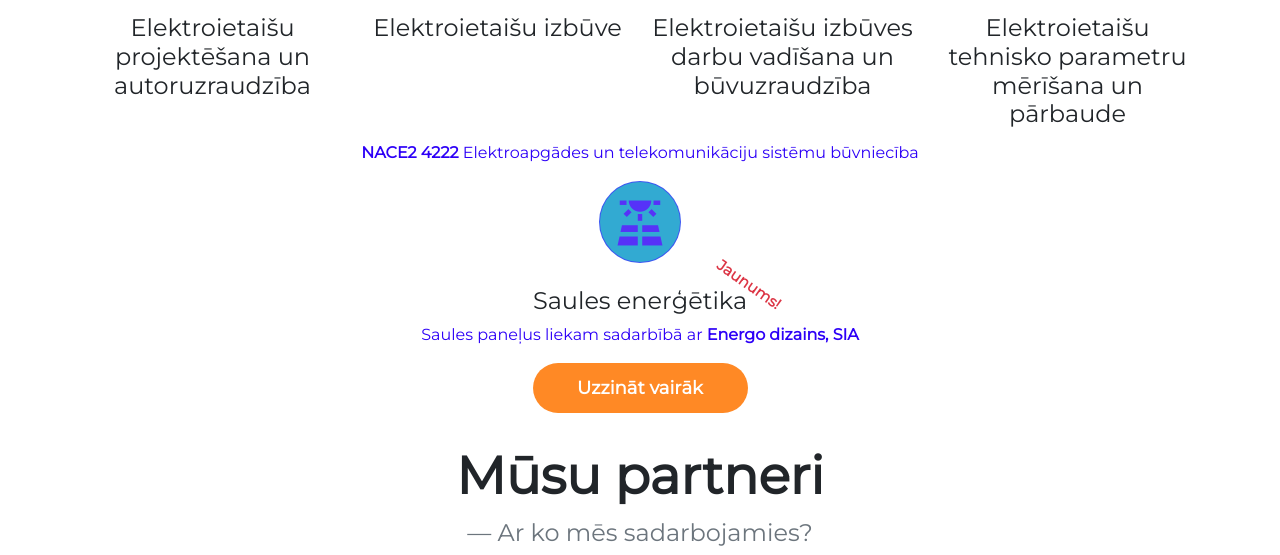
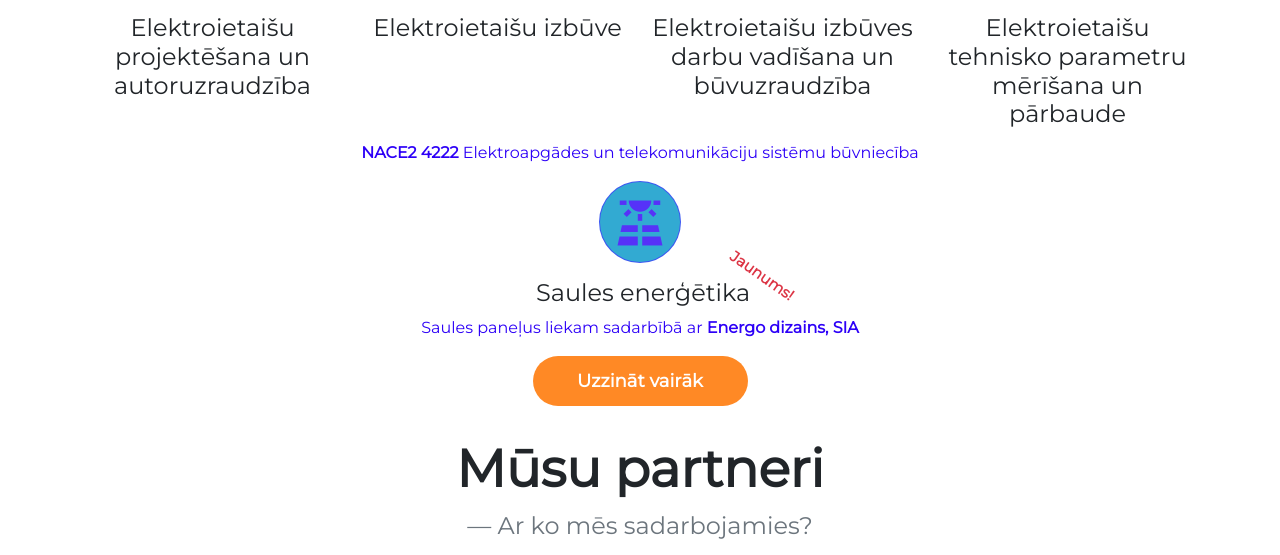
Before and after one commit to LaSTiqq/affix, a Django app: template affix/details/templates/details/index.html in a window 1280 px wide. Shown: the part 1345-1900 px from the top of the page. Run offline with Django 3.2, Linux system fonts and the light colour scheme; the template is opened without the code that fills it, so the values that code supplies are empty, except form fields; tables that the repository leaves empty hold one stand-in row (values such as "Sample post"); form fields are guessed from the names that the template uses; some libraries are stand-ins or nearby versions.

Commit message:
Correcting of previous fixes

```diff
--- a/affix/details/templates/details/index.html
+++ b/affix/details/templates/details/index.html
@@ -80,12 +80,7 @@
 							<span class="material-icons icons">solar_power</span>
                         </button>
                     </div>
-					<div class="row">
-						<div class="col-1 text-center">
-							<p class="text-danger fw-bold new">Jaunums!</p>
-						</div>
-					</div>
-                    <h2>Saules enerģētika</h2>
+                    <h2 class="mt-3 sun">Saules enerģētika<span class="text-danger fw-bold new">Jaunums!</span> </h2>
 					<p class="small mt-1">Saules paneļus liekam sadarbībā ar <strong>Energo dizains, SIA</strong></p>
 					<a target="_blank" rel="noreferrer" class="button text-center text-decoration-none rounded-pill fw-bold d-block" href="https://www.energodizains.lv/">
 						Uzzināt vairāk</a>
@@ -450,9 +445,9 @@
 		</figure>
 		<hr class="mt-lg-3 mt-xl-5">
 		<ul>
-			<li>Par mikroģeneratora pieslēgšanu AS Sadales Tīkls sistēmai: <a target="_blank" href="https://sadalestikls.lv/lv/mikrogeneratora-pieslegums"
+			<li>Par mikroģeneratora pieslēgšanu <strong>AS Sadales Tīkls</strong> sistēmai: <a target="_blank" href="https://sadalestikls.lv/lv/mikrogeneratora-pieslegums"
 				rel="noreferrer" class="text-decoration-none fw-bold links">Saite</a></li>
-			<li>Par ģeneratora pieslēgšanu AS Sadales Tīkls sistēmai: <a target="_blank" href="https://sadalestikls.lv/lv/elektrostacijas-pieslegsana"
+			<li>Par ģeneratora pieslēgšanu <strong>AS Sadales Tīkls</strong> sistēmai: <a target="_blank" href="https://sadalestikls.lv/lv/elektrostacijas-pieslegsana"
 				rel="noreferrer" class="text-decoration-none fw-bold links">Saite</a></li>
 		</ul>
 	</div>
--- a/affix/static/css/style.css
+++ b/affix/static/css/style.css
@@ -206,13 +206,17 @@ div.services .small {
   color: #2d00f7;
 }
 
+.sun {
+  margin-left: 80px;
+}
+
 .new {
-  position: relative;
-  top: 30px;
-  left: 720px;
+  display: inline-block;
   transform: rotate(35deg);
   font-size: 15px;
-  margin-top: -15px;
+  position: relative;
+  bottom: 20px;
+  right: 25px;
 }
 
 /****** CUSTOMERS ******/
@@ -1062,11 +1045,6 @@ footer div.overlay {
   /****** CERTIFICATES ******/
   .support {
     display: none;
-  }
-  /****** SERVICES ******/
-  .new {
-    top: 25px;
-    left: 630px;
   }
   /****** HOVERS ******/
   nav ul li a:hover {
```
Also changed, not shown: other parts of affix/static/css/style.css (+6 -27 lines), affix/static/img/check.svg, 2 other files.
